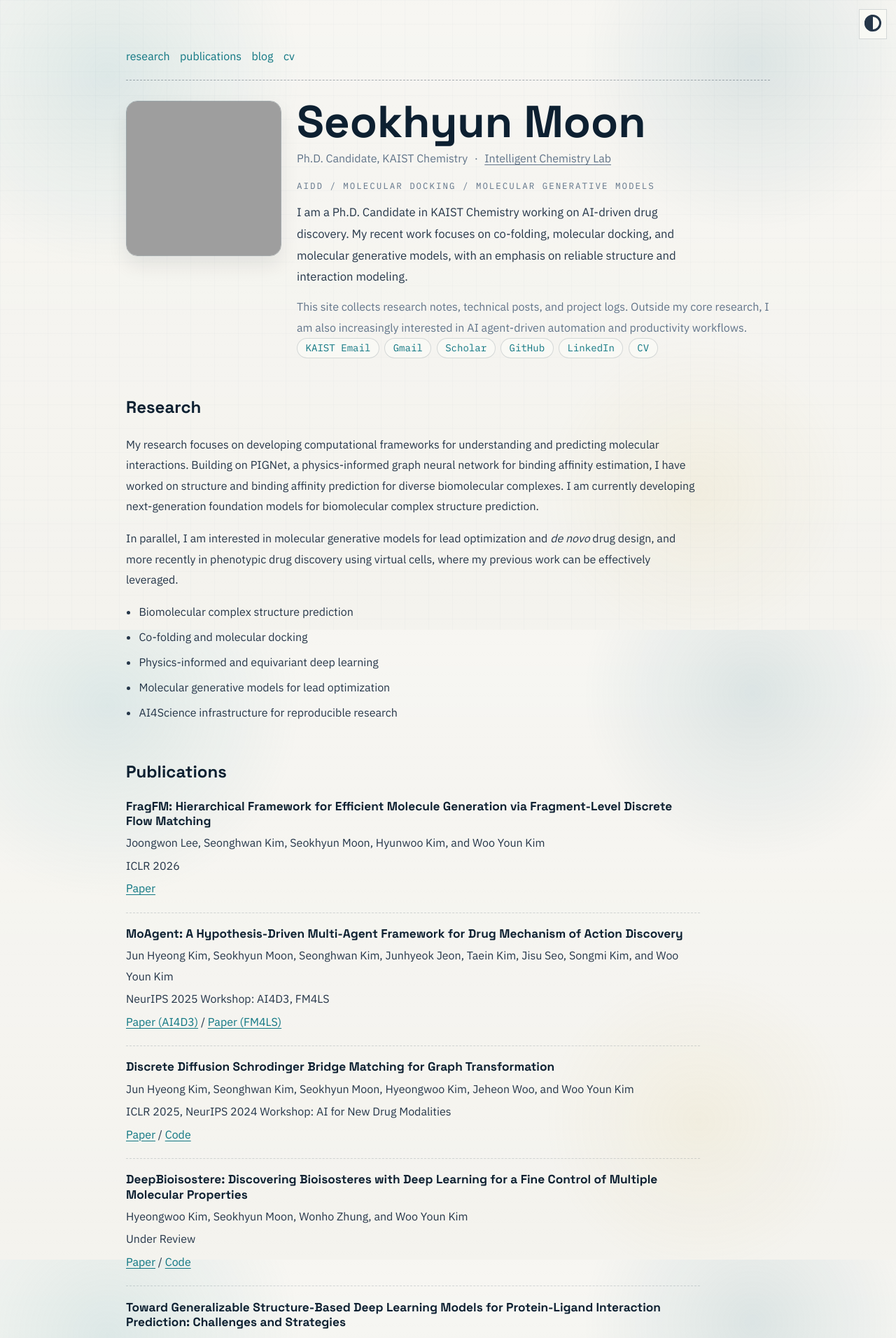
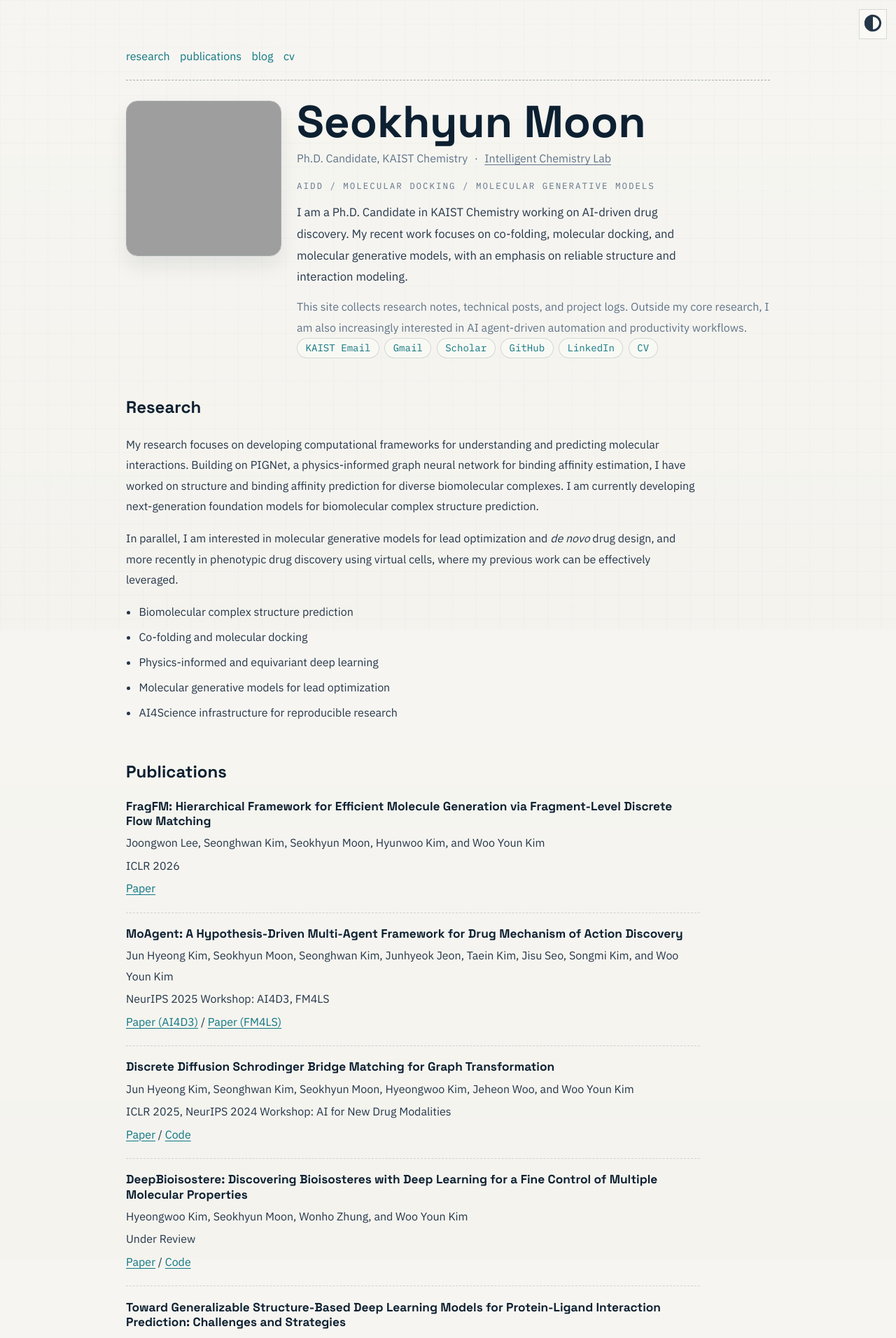
Before and after one commit to mseok/mseok.github.io, a Jekyll site: the page built from index.md, in a window 1280 px wide. Shown: the top 1912 px of the page at 70% size. Built offline with Jekyll 4.4.1, drawn with Linux system fonts in a browser that asks for light colours; grey boxes are pictures that could not be loaded.

Commit message:
Tone down page background and restore section flash

```diff
--- a/_sass/moonwalk.scss
+++ b/_sass/moonwalk.scss
@@ -121,10 +121,7 @@
 
 body {
   background-image:
-    radial-gradient(circle at 12% 12%, rgba(72, 150, 162, 0.14), transparent 20%),
-    radial-gradient(circle at 84% 10%, rgba(33, 102, 127, 0.12), transparent 18%),
-    radial-gradient(circle at 78% 78%, rgba(201, 170, 73, 0.09), transparent 18%),
-    linear-gradient(180deg, rgba(255, 255, 255, 0.24), rgba(255, 255, 255, 0));
+    linear-gradient(180deg, rgba(255, 255, 255, 0.18), rgba(255, 255, 255, 0));
   position: relative;
 }
 
--- a/assets/css/custom.css
+++ b/assets/css/custom.css
@@ -1,5 +1,17 @@
 .hero-shell {
   margin: 1.8rem 0 2.3rem;
+}
+
+@keyframes section-target-flash {
+  0% {
+    background-color: rgba(111, 141, 168, 0.14);
+    box-shadow: inset 0 0 0 1px rgba(111, 141, 168, 0.18);
+  }
+
+  100% {
+    background-color: transparent;
+    box-shadow: inset 0 0 0 1px transparent;
+  }
 }
 
 .hero-main {
@@ -100,6 +112,12 @@
   padding-top: 0.25rem;
   max-width: 820px;
   scroll-margin-top: 1.5rem;
+}
+
+.home-section:target,
+.page-shell:target {
+  border-radius: 0.85rem;
+  animation: section-target-flash 1.15s ease-out;
 }
 
 .home-section h2 {
```
